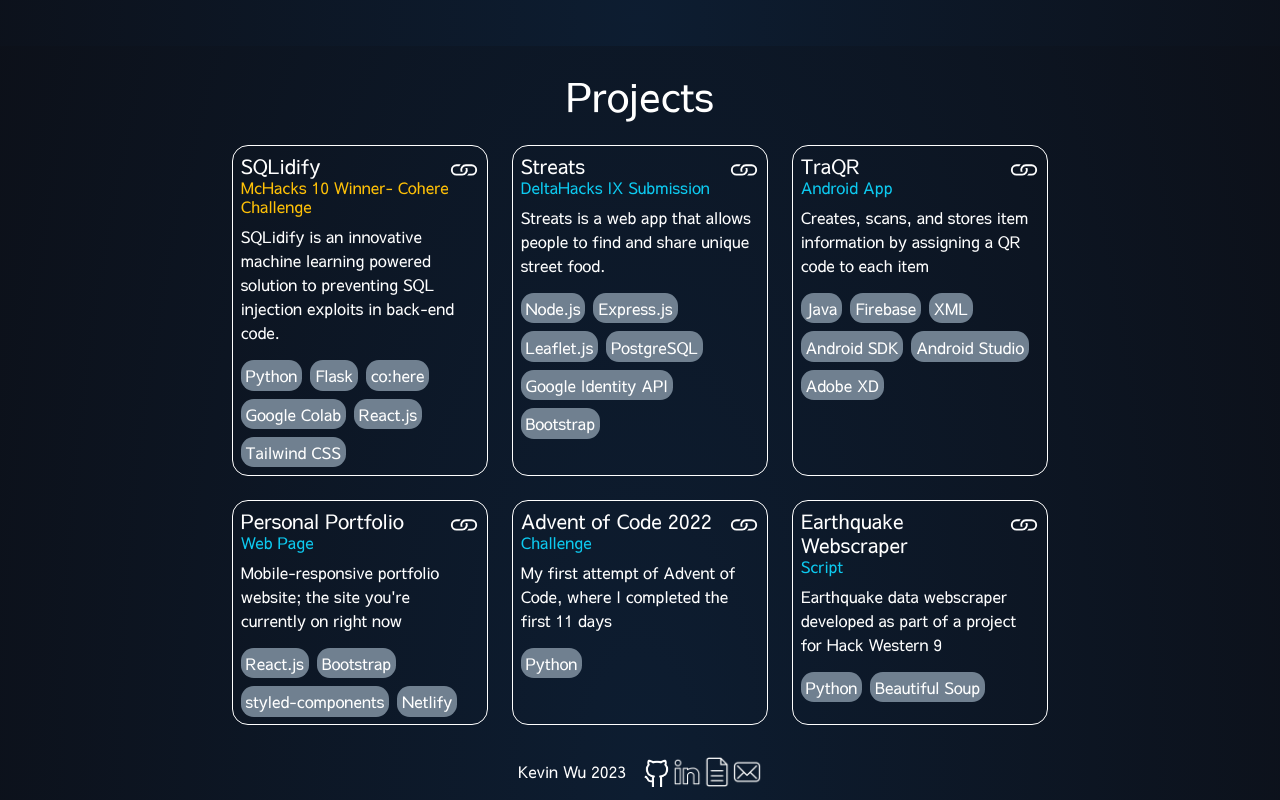
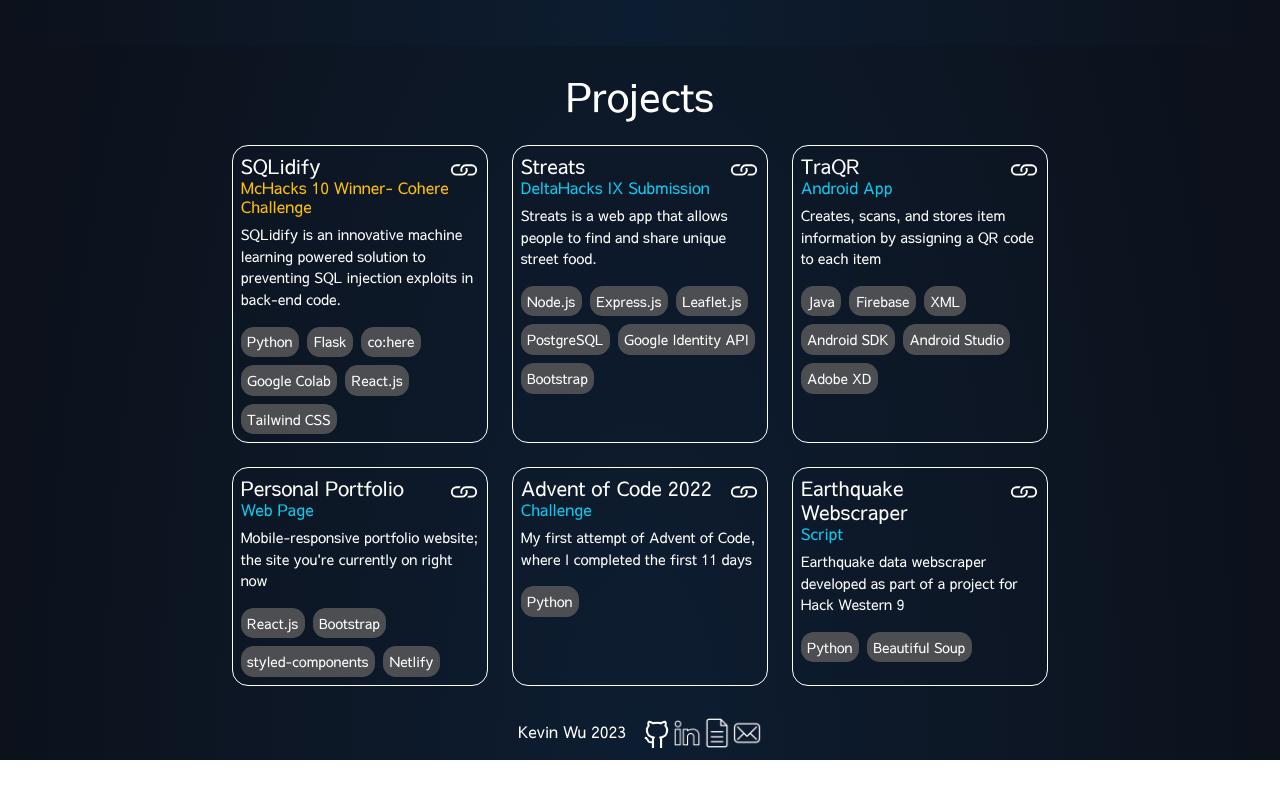
Before and after one commit to kevinwu15/React-Portfolio, a React (Create React App) app: page / in a window 1280 px wide. Shown: the part 754-1554 px from the top of the page. After the commit the page ends 1514 px from the top, so only its background shows below. Built offline with nearby package versions, Linux system fonts and the light colour scheme.

Commit message:
lowered font size in project cards

```diff
--- a/src/components/ProjectsPage/ProjectCard.js
+++ b/src/components/ProjectsPage/ProjectCard.js
@@ -47,6 +47,11 @@ const LinkStyle = styled.svg`
   }
 `;
 
+const Desc = styled.p`
+  font-size: 0.9em;
+`
+
+
 const ProjectCard = (props) => {
   return (
     <Card>
@@ -66,7 +71,7 @@ const ProjectCard = (props) => {
         </a>
         <h5 className="card-title">{props.name}</h5>
         <h6 className="card-subtitle mb-2 text-info">{props.type}</h6>
-        <p className="card-text">{props.desc}</p>
+        <Desc className="card-text">{props.desc}</Desc>
         <TechWrapper>
           {props.techList.map((tech, index) => (
             <div key={index}>
--- a/src/components/ProjectsPage/TechUsed.js
+++ b/src/components/ProjectsPage/TechUsed.js
@@ -1,13 +1,14 @@
 import styled from "styled-components";
 
 const StyledButton = styled.button`
-  padding: 0.2rem;
-  padding-left: 0.3rem;
-  padding-right: 0.3rem;
-  background-color: #708090;
+  padding: 0.3rem;
+  padding-left: 0.4rem;
+  padding-right: 0.4rem;
+  background-color: #4C4E52;
   border-radius: 0.8rem;
   color: white;
   border: none;
+  font-size: 0.875em;
 `;
 
 const TechUsed = (props) => {
--- a/src/components/ProjectsPage/WinnerCard.js
+++ b/src/components/ProjectsPage/WinnerCard.js
@@ -48,6 +48,10 @@ const WinnerCard = (props) => {
     }
   `
 
+  const Desc = styled.p`
+    font-size: 0.9em;
+  `
+
   return (
     <Card>
       <CardBody className="card-body">
@@ -59,7 +63,7 @@ const WinnerCard = (props) => {
         </a>
         <h5 className="card-title">{props.name}</h5>
         <h6 className="card-subtitle mb-2 text-warning">{props.type}</h6>
-        <p className="card-text">{props.desc}</p>
+        <Desc className="card-text">{props.desc}</Desc>
         <TechWrapper>
           {props.techList.map((tech, index) => (
             <div key={index}>
```
